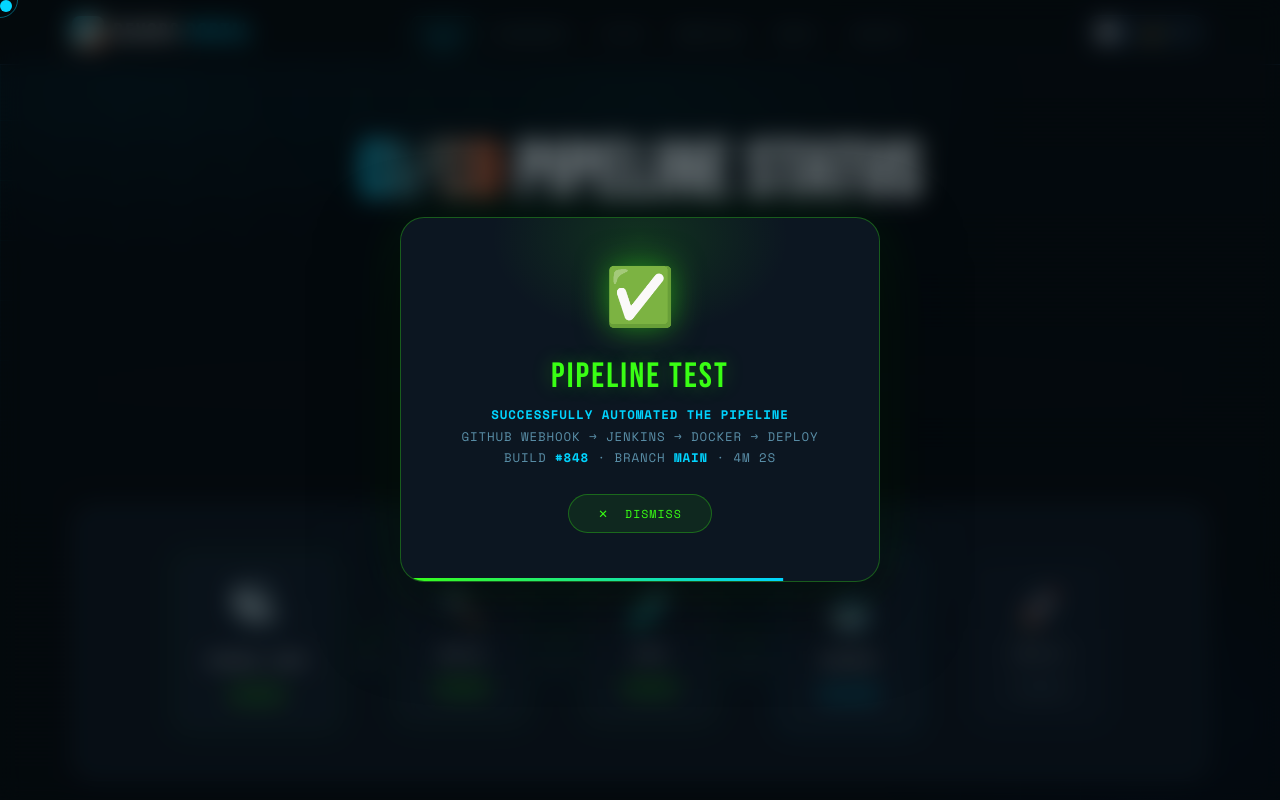
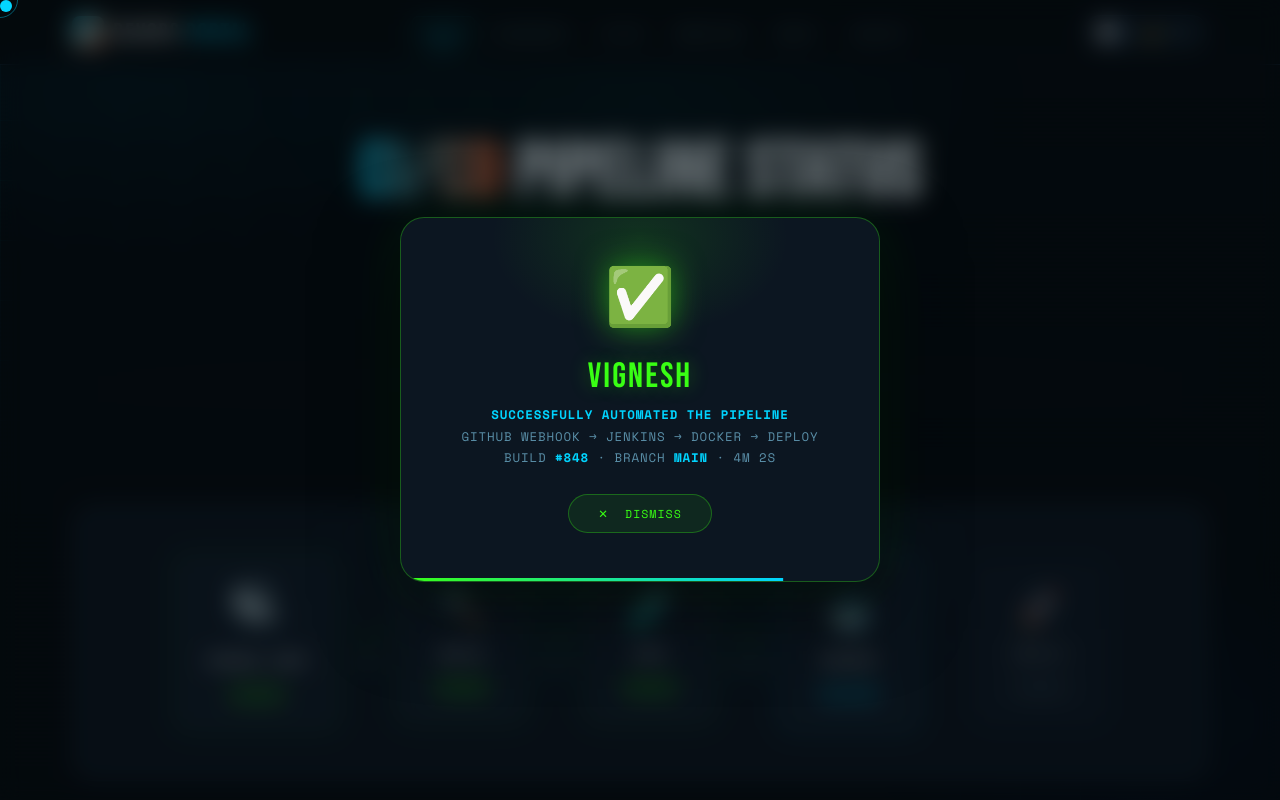
Before and after one commit to VickyTerm/Devops-Website, a website: page public/pages/cicd.html in a window 1280 px wide. Shown: the top 800 px of the page. Drawn offline with nearby package versions, Linux system fonts and the light colour scheme.

Commit message:
testing the webhook automation

```diff
--- a/public/pages/cicd.html
+++ b/public/pages/cicd.html
@@ -1845,7 +1845,7 @@
     <div class="success-popup" id="successPopup">
       <div class="popup-glow"></div>
       <div class="popup-icon">✅</div>
-      <div class="popup-title">Pipeline test </div>
+      <div class="popup-title">vignesh </div>
       <div class="popup-msg">
         <strong>Successfully automated The Pipeline </strong><br>
         GitHub Webhook → Jenkins → Docker → Deploy<br>
```
